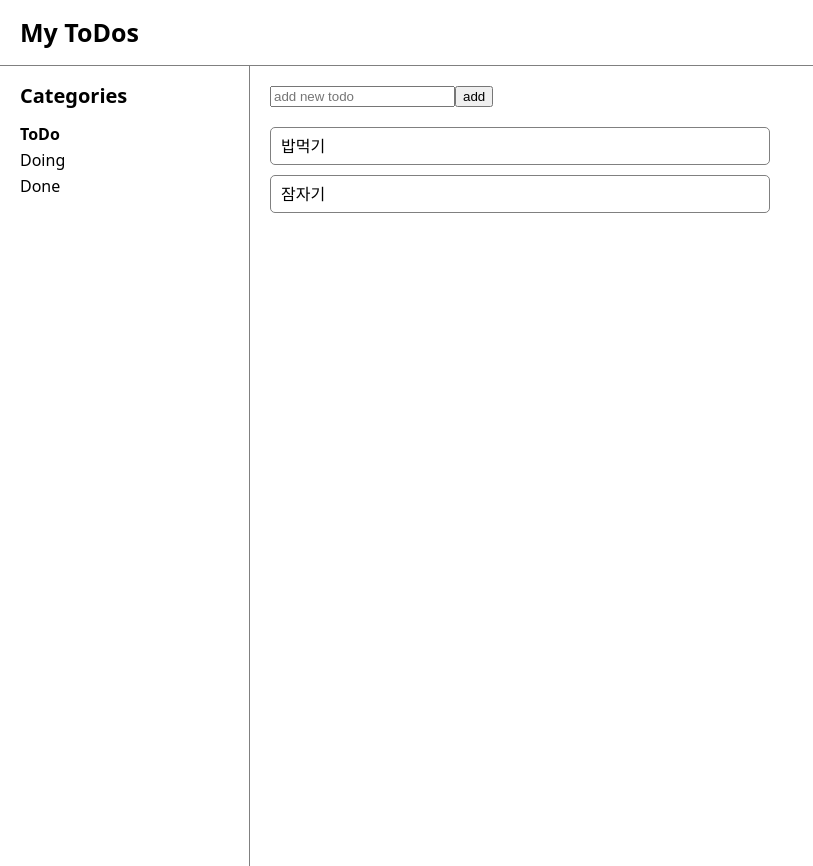
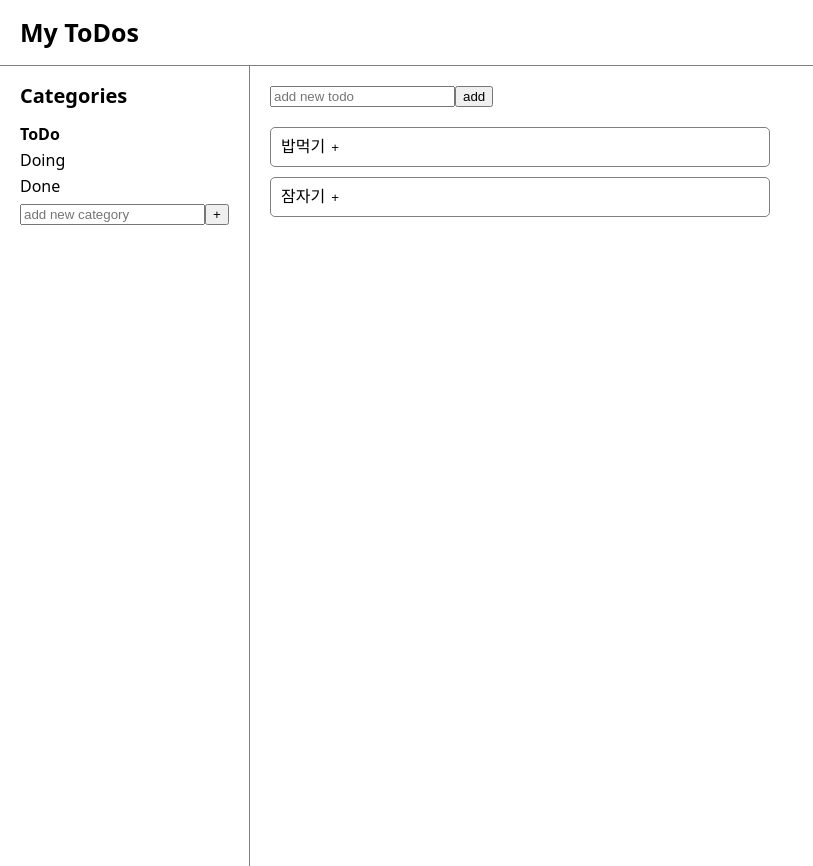
Before and after one commit to ckhe1215/todolist, a React (Create React App) app: page / in a window 1280 px wide. Shown: the whole page, without its empty margins (0-813 px from the left). Built offline with nearby package versions, Linux system fonts and the light colour scheme.

Commit message:
feat: add categories and move/remove todos

```diff
--- a/src/atoms.ts
+++ b/src/atoms.ts
@@ -1,6 +1,6 @@
 import { atom, selector } from "recoil";
 
-interface IToDo {
+export interface IToDo {
   id: number;
   text: string;
   category: string;
--- a/src/components/Categories.tsx
+++ b/src/components/Categories.tsx
@@ -2,6 +2,7 @@ import React from "react";
 import { useRecoilState, useRecoilValue } from "recoil";
 import { styled } from "styled-components";
 import { categoryState, currentCategoryState } from "../atoms";
+import CreateCategory from "./CreateCategory";
 
 const Aside = styled.aside`
   width: 250px;
@@ -48,6 +49,7 @@ export default function Categories() {
           )
         )}
       </List>
+      <CreateCategory />
     </Aside>
   );
 }
--- /dev/null
+++ b/src/components/CreateCategory.tsx
@@ -0,0 +1,29 @@
+import React, { useState } from "react";
+import { useSetRecoilState } from "recoil";
+import { categoryState } from "../atoms";
+
+export default function CreateCategory() {
+  const [inputValue, setInputValue] = useState("");
+  const setCategories = useSetRecoilState(categoryState);
+  const onSubmit = (event: React.FormEvent<HTMLFormElement>) => {
+    event.preventDefault();
+    setInputValue("");
+    setCategories((prev) => [...prev, inputValue]);
+  };
+  const onChange = (event: React.FormEvent<HTMLInputElement>) => {
+    setInputValue(event.currentTarget.value);
+  };
+  return (
+    <div>
+      <form onSubmit={onSubmit}>
+        <input
+          type="text"
+          onChange={onChange}
+          value={inputValue}
+          placeholder="add new category"
+        />
+        <button>+</button>
+      </form>
+    </div>
+  );
+}
--- /dev/null
+++ b/src/components/ToDoMenu.tsx
@@ -0,0 +1,89 @@
+import React, { useState } from "react";
+import { useRecoilValue, useSetRecoilState } from "recoil";
+import { styled } from "styled-components";
+import {
+  IToDo,
+  categoryState,
+  currentCategoryState,
+  todoState,
+} from "../atoms";
+
+const Wrapper = styled.div`
+  margin-top: 15px;
+`;
+
+const OptionWrapper = styled.div`
+  margin-bottom: 5px;
+  select {
+    margin-right: 5px;
+  }
+`;
+
+const SmallBtn = styled.button`
+  background-color: transparent;
+  border: none;
+  cursor: pointer;
+`;
+
+const MoveBtn = styled.button`
+  border: 1px solid black;
+  background-color: transparent;
+  border-radius: 3px;
+  cursor: pointer;
+`;
+
+export default function ToDoMenu({
+  todoId,
+  todoText,
+}: {
+  todoId: number;
+  todoText: string;
+}) {
+  const categories = useRecoilValue(categoryState);
+  const currentCategory = useRecoilValue(currentCategoryState);
+  const setTodos = useSetRecoilState(todoState);
+  const [isMenuOpen, setIsMenuOpen] = useState(false);
+  const [selectedOption, setSelectedOption] = useState(currentCategory);
+
+  const toggleMenu = () => setIsMenuOpen((prev) => !prev);
+  const deleteTodo = () => {
+    setTodos((prev) => prev.filter((item) => item.id != todoId));
+  };
+  const moveTodo = () => {
+    setTodos((prev) => {
+      const idx = prev.findIndex((item) => item.id === todoId);
+      const newItem: IToDo = {
+        id: todoId,
+        text: todoText,
+        category: selectedOption,
+      };
+      const front = prev.slice(0, idx);
+      const back = prev.slice(idx + 1);
+      return [...front, newItem, ...back];
+    });
+  };
+  const onSelectChange = (event: React.ChangeEvent<HTMLSelectElement>) => {
+    setSelectedOption(event.target.value);
+  };
+
+  return (
+    <>
+      <SmallBtn onClick={toggleMenu}>{!isMenuOpen ? "+" : "-"}</SmallBtn>
+      {isMenuOpen && (
+        <Wrapper>
+          <OptionWrapper>
+            <select onChange={onSelectChange} value={selectedOption}>
+              {categories.map((item) => (
+                <option key={item} value={item}>
+                  {item}
+                </option>
+              ))}
+            </select>
+            <MoveBtn onClick={moveTodo}>이동하기</MoveBtn>
+          </OptionWrapper>
+          <MoveBtn onClick={deleteTodo}>삭제하기</MoveBtn>
+        </Wrapper>
+      )}
+    </>
+  );
+}
--- a/src/components/ToDos.tsx
+++ b/src/components/ToDos.tsx
@@ -2,6 +2,7 @@ import React from "react";
 import { useRecoilValue } from "recoil";
 import { styled } from "styled-components";
 import { currentTodoState } from "../atoms";
+import ToDoMenu from "./ToDoMenu";
 
 const Wrapper = styled.div`
   margin-top: 20px;
@@ -20,7 +21,10 @@ export default function ToDos() {
   return (
     <Wrapper>
       {todos.map((item) => (
-        <Card key={item.text}>{item.text}</Card>
+        <Card key={item.id}>
+          {item.text}
+          <ToDoMenu todoId={item.id} todoText={item.text} />
+        </Card>
       ))}
     </Wrapper>
   );
```
